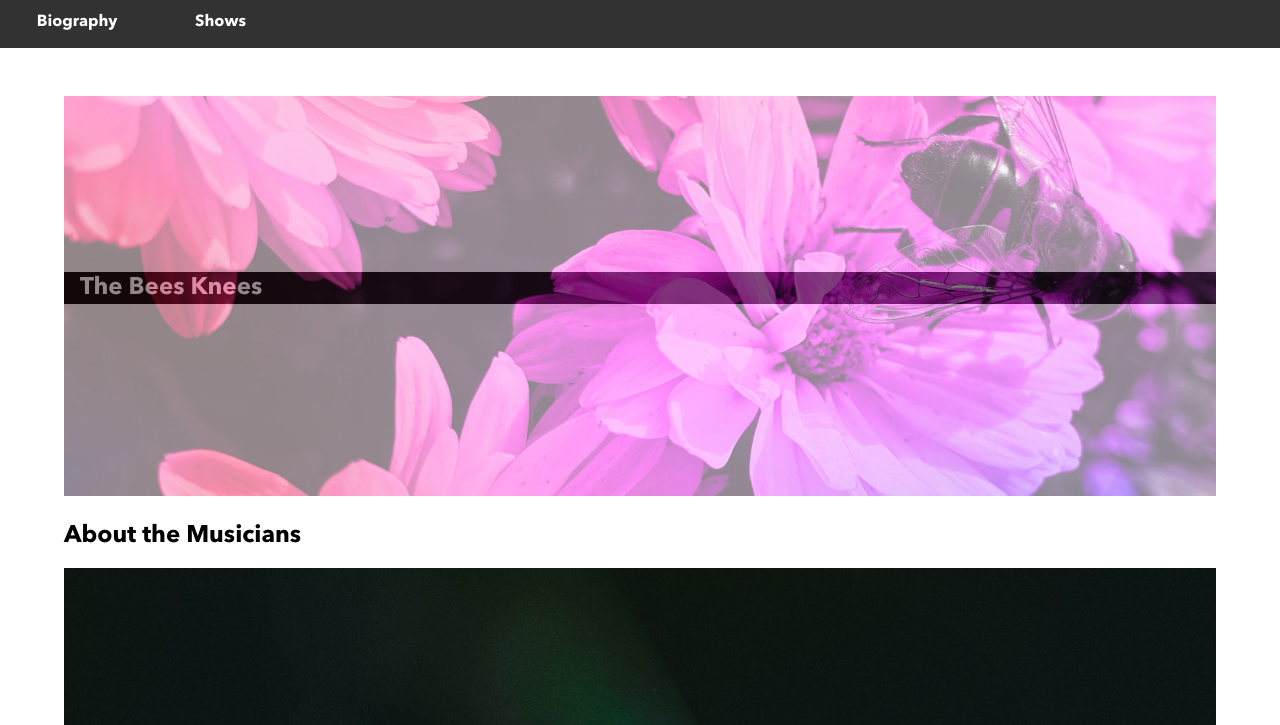
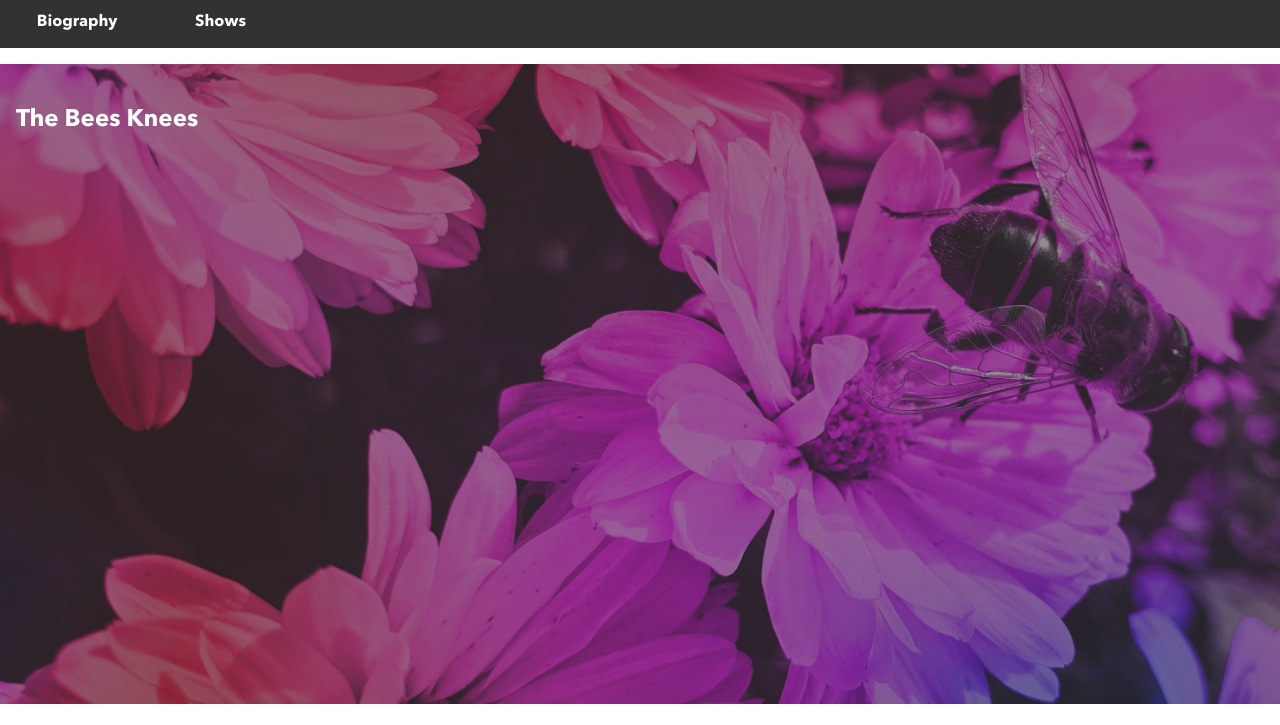
Before and after one commit to AlexRam13/alex-ramirez-bandsite, a plain HTML site: page index.html in a window 1280 px wide. Shown: the part 51-776 px from the top of the page. Drawn offline with Linux system fonts and the light colour scheme.

Commit message:
added background image to the hero section

```diff
--- a/index.html
+++ b/index.html
@@ -28,13 +28,15 @@
     <main>
         <!-- Landing Area -->
         <div class="landing">
-            <div class="landing__text">
-                <div class="landing__text-inner">
-                    <h2 class="title">The Bees Knees</h2>
-                    <div id="landing__image"></div>
-                </div>
+            <div id="landing__image">
+                <div class="overlay__color"></div>
+
+                <h2 class="title">The Bees Knees</h2>
 
             </div>
+
+
+
             <div class="landing__about">
                 <div class="landing__about-text">
                     <h2>About the Musicians</h2>
--- a/styles/bio.scss
+++ b/styles/bio.scss
@@ -98,7 +98,7 @@ img {
 
 //Main
 main {
-    max-width: 90%;
+    // max-width: 90%;
     margin: auto;
 }
 
@@ -113,25 +113,40 @@ main {
 
 // Main Flower Img
 #landing__image {
-    background: url(../Assets/Images/hero-bio.jpg);
+    background: url("../Assets/Images/hero-bio.jpg");
     background-position: center;
     background-size: cover;
     background-repeat: no-repeat;
-    height: 50vh;
-    flex: 0 1 60vw;
-    margin: 0;
+    position: relative;
+    height: 50vw;
+
+
+
+
+
+}
+
+
+
+.overlay__color {
+    position: relative;
+    background-color: #323232;
+    height: 50vw;
+    // z-index: 0;
     opacity: 50%;
-    // background-color: #323232
+
 
 }
 
 .title {
-    position: relative;
+    // position: relative;
+    position: absolute;
     justify-content: center;
-    top: 13rem;
+    // top: 13rem;
+    top: 2.5rem;
     color: #fff;
-    background-color: black;
     padding-left: 1rem;
+    z-index: 2;
 }
 
 
```
Also changed, not shown: styles/bio.css, 1 other file.
